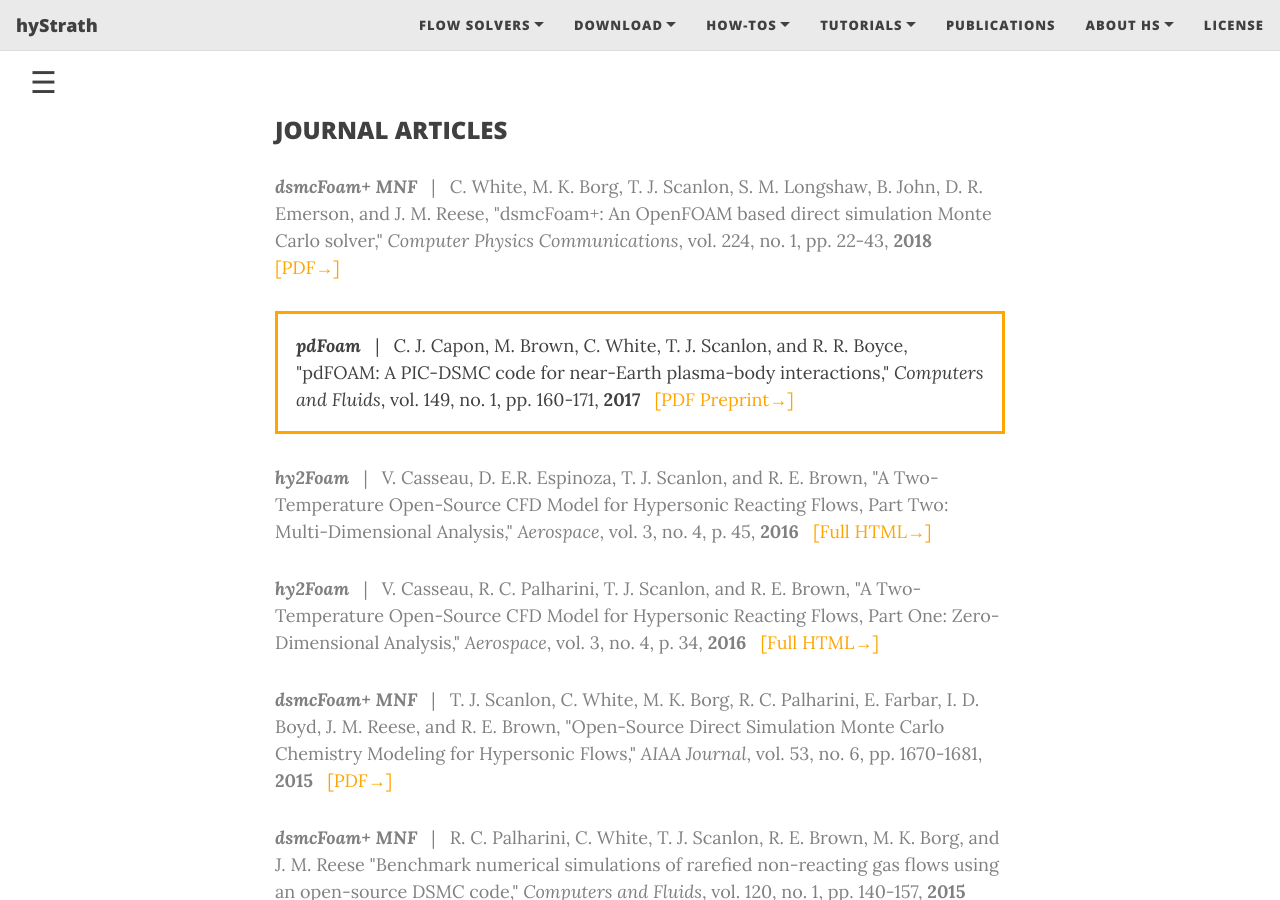
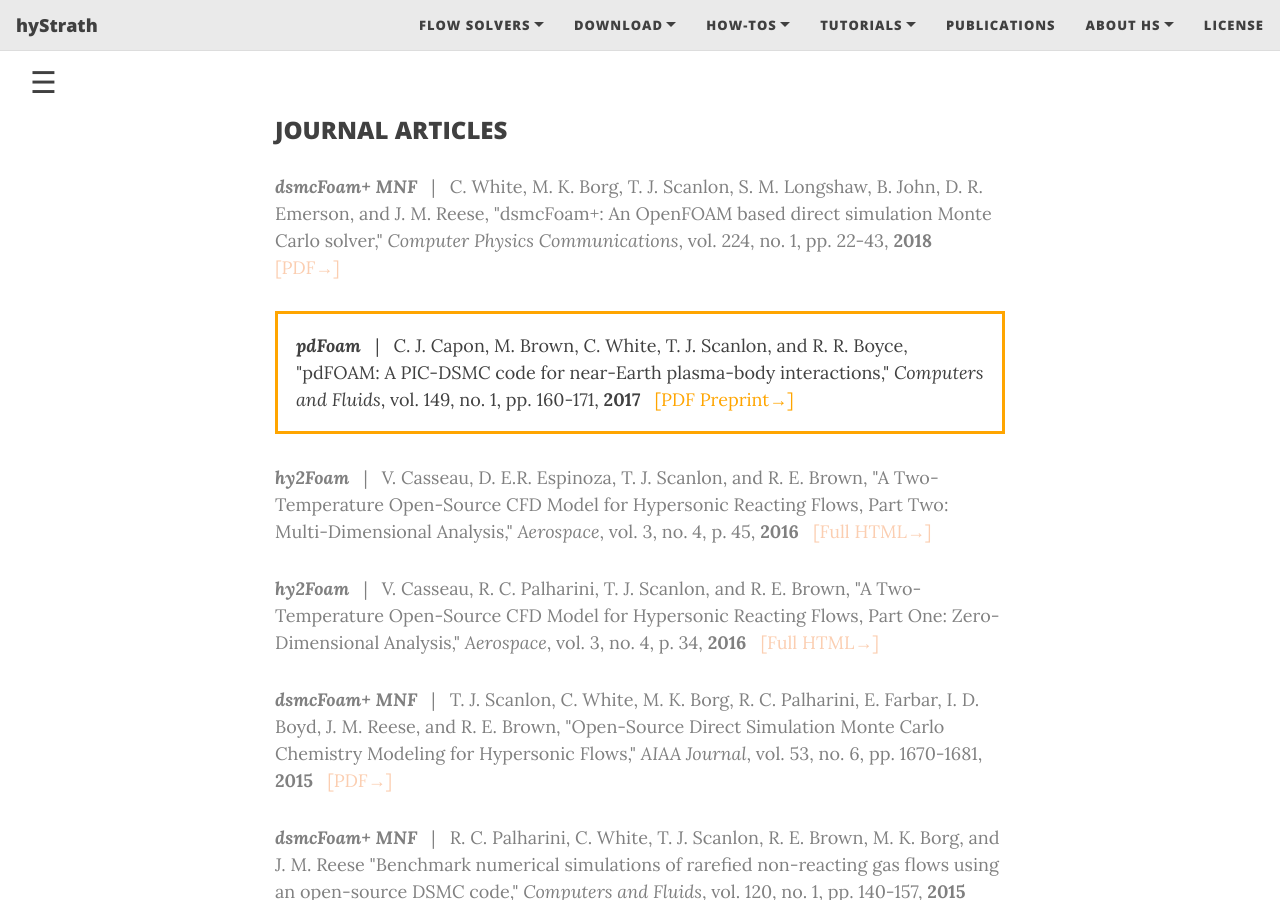
Before and after one commit to hystrath/hystrath.github.io, a Jekyll site: the page built from publications-pdfoam.md, in a window 1280 px wide and 900 px high, scrolled down 475 px. Built offline with Jekyll 4.4.1, drawn with Linux system fonts in a browser that asks for light colours; nearby versions of some CDN libraries.

Commit message:
Editing pages

```diff
--- a/publications-pdfoam.md
+++ b/publications-pdfoam.md
@@ -55,43 +55,43 @@ howpublished = {\url{https://github.com/vincentcasseau/hyStrath/}}
 
 <h3>JOURNAL ARTICLES</h3>
 {: #journal-articles }
-  <p style="color:grey"><b><i>dsmcFoam+ MNF</i></b> &nbsp; | &nbsp; C. White, M. K. Borg, T. J. Scanlon, S. M. Longshaw, B. John, D. R. Emerson, and J. M. Reese, "dsmcFoam+: An OpenFOAM based direct simulation Monte Carlo solver," <i>Computer Physics Communications</i>, vol. 224, no. 1, pp. 22-43, <b>2018</b> &nbsp; <a href="https://pure.strath.ac.uk/portal/files/81235392/White_etal_CPC_2017_an_OpenFOAM_based_direct_simulation_Monte_Carlo_solver.pdf" target="_blank" style="color:orange"> [PDF→]</a></p>
+  <p style="color:grey"><b><i>dsmcFoam+ MNF</i></b> &nbsp; | &nbsp; C. White, M. K. Borg, T. J. Scanlon, S. M. Longshaw, B. John, D. R. Emerson, and J. M. Reese, "dsmcFoam+: An OpenFOAM based direct simulation Monte Carlo solver," <i>Computer Physics Communications</i>, vol. 224, no. 1, pp. 22-43, <b>2018</b> &nbsp; <a href="https://pure.strath.ac.uk/portal/files/81235392/White_etal_CPC_2017_an_OpenFOAM_based_direct_simulation_Monte_Carlo_solver.pdf" target="_blank" style="color:#FBCEB1"> [PDF→]</a></p>
   <p style="border:3px; border-style:solid; border-color:orange; padding: 1em;"><b><i>pdFoam</i></b> &nbsp; | &nbsp; C. J. Capon, M. Brown, C. White, T. J. Scanlon, and R. R. Boyce, "pdFOAM: A PIC-DSMC code for near-Earth plasma-body interactions," <i>Computers and Fluids</i>, vol. 149, no. 1, pp. 160-171, <b>2017</b> &nbsp; <a href="http://eprints.gla.ac.uk/138700/7/138700.pdf" target="_blank" style="color:orange"> [PDF Preprint→]</a></p>
-  <p style="color:grey"><b><i>hy2Foam</i></b> &nbsp; | &nbsp; V. Casseau, D. E.R. Espinoza, T. J. Scanlon, and R. E. Brown, "A Two-Temperature Open-Source CFD Model for Hypersonic Reacting Flows, Part Two: Multi-Dimensional Analysis," <i>Aerospace</i>, vol. 3, no. 4, p. 45, <b>2016</b> &nbsp; <a href="http://www.mdpi.com/2226-4310/3/4/45/html" target="_blank" style="color:orange"> [Full HTML→]</a></p>
-  <p style="color:grey"><b><i>hy2Foam</i></b> &nbsp; | &nbsp; V. Casseau, R. C. Palharini, T. J. Scanlon, and R. E. Brown, "A Two-Temperature Open-Source CFD Model for Hypersonic Reacting Flows, Part One: Zero-Dimensional Analysis," <i>Aerospace</i>, vol. 3, no. 4, p. 34, <b>2016</b> &nbsp; <a href="ttp://www.mdpi.com/2226-4310/3/4/34/html" target="_blank" style="color:orange"> [Full HTML→]</a></p>
-  <p style="color:grey"><b><i>dsmcFoam+ MNF</i></b> &nbsp; | &nbsp; T. J. Scanlon, C. White, M. K. Borg, R. C. Palharini, E. Farbar, I. D. Boyd, J. M. Reese, and R. E. Brown, "Open-Source Direct Simulation Monte Carlo Chemistry Modeling for Hypersonic Flows," <i>AIAA Journal</i>, vol. 53, no. 6, pp. 1670-1681, <b>2015</b> &nbsp; <a href="https://deepblue.lib.umich.edu/bitstream/handle/2027.42/140685/1.J053370.pdf?sequence=1" target="_blank" style="color:orange"> [PDF→]</a></p>
-  <p style="color:grey"><b><i>dsmcFoam+ MNF</i></b> &nbsp; | &nbsp; R. C. Palharini, C. White, T. J. Scanlon, R. E. Brown, M. K. Borg, and J. M. Reese "Benchmark numerical simulations of rarefied non-reacting gas flows using an open-source DSMC code," <i>Computers and Fluids</i>, vol. 120, no. 1, pp. 140-157, <b>2015</b> &nbsp; <a href="https://www.pure.ed.ac.uk/ws/portalfiles/portal/21924394/PalhariniEtAlCompFluids2015.pdf" target="_blank" style="color:orange"> [PDF Preprint→]</a></p>
-  <p style="color:grey"><b><i>dsmcFoam+ MNF</i></b> &nbsp; | &nbsp; T. J. Scanlon, E. Roohi, C. White, M. Darbandi, and J. M. Reese, "An open source, parallel DSMC code for rarefied gas flows in arbitrary geometries," <i>Computer & Fluids</i>, vol. 39, no. 10, pp. 2078-2089, <b>2010</b> &nbsp; <a href="https://www.research.ed.ac.uk/portal/files/17079048/ScanlonEtAlCandF2010.pdf" target="_blank" style="color:orange"> [PDF→]</a></p>
+  <p style="color:grey"><b><i>hy2Foam</i></b> &nbsp; | &nbsp; V. Casseau, D. E.R. Espinoza, T. J. Scanlon, and R. E. Brown, "A Two-Temperature Open-Source CFD Model for Hypersonic Reacting Flows, Part Two: Multi-Dimensional Analysis," <i>Aerospace</i>, vol. 3, no. 4, p. 45, <b>2016</b> &nbsp; <a href="http://www.mdpi.com/2226-4310/3/4/45/html" target="_blank" style="color:#FBCEB1"> [Full HTML→]</a></p>
+  <p style="color:grey"><b><i>hy2Foam</i></b> &nbsp; | &nbsp; V. Casseau, R. C. Palharini, T. J. Scanlon, and R. E. Brown, "A Two-Temperature Open-Source CFD Model for Hypersonic Reacting Flows, Part One: Zero-Dimensional Analysis," <i>Aerospace</i>, vol. 3, no. 4, p. 34, <b>2016</b> &nbsp; <a href="ttp://www.mdpi.com/2226-4310/3/4/34/html" target="_blank" style="color:#FBCEB1"> [Full HTML→]</a></p>
+  <p style="color:grey"><b><i>dsmcFoam+ MNF</i></b> &nbsp; | &nbsp; T. J. Scanlon, C. White, M. K. Borg, R. C. Palharini, E. Farbar, I. D. Boyd, J. M. Reese, and R. E. Brown, "Open-Source Direct Simulation Monte Carlo Chemistry Modeling for Hypersonic Flows," <i>AIAA Journal</i>, vol. 53, no. 6, pp. 1670-1681, <b>2015</b> &nbsp; <a href="https://deepblue.lib.umich.edu/bitstream/handle/2027.42/140685/1.J053370.pdf?sequence=1" target="_blank" style="color:#FBCEB1"> [PDF→]</a></p>
+  <p style="color:grey"><b><i>dsmcFoam+ MNF</i></b> &nbsp; | &nbsp; R. C. Palharini, C. White, T. J. Scanlon, R. E. Brown, M. K. Borg, and J. M. Reese "Benchmark numerical simulations of rarefied non-reacting gas flows using an open-source DSMC code," <i>Computers and Fluids</i>, vol. 120, no. 1, pp. 140-157, <b>2015</b> &nbsp; <a href="https://www.pure.ed.ac.uk/ws/portalfiles/portal/21924394/PalhariniEtAlCompFluids2015.pdf" target="_blank" style="color:#FBCEB1"> [PDF Preprint→]</a></p>
+  <p style="color:grey"><b><i>dsmcFoam+ MNF</i></b> &nbsp; | &nbsp; T. J. Scanlon, E. Roohi, C. White, M. Darbandi, and J. M. Reese, "An open source, parallel DSMC code for rarefied gas flows in arbitrary geometries," <i>Computer & Fluids</i>, vol. 39, no. 10, pp. 2078-2089, <b>2010</b> &nbsp; <a href="https://www.research.ed.ac.uk/portal/files/17079048/ScanlonEtAlCandF2010.pdf" target="_blank" style="color:#FBCEB1"> [PDF→]</a></p>
 
 <h3>CONFERENCE PAPERS</h3>
 {: #conference-papers }
-  <p style="color:grey"><b><i>dsmcFoam+</i></b> &nbsp; | &nbsp; V. Casseau and C. White, "Effective diffusivity in porous media under rarefied gas conditions," <i>31st International Symposium on Rarefied Gas Dynamics</i> (Glasgow, UK, 23-27 July 2018), vol. 2132, no. 1, 150001, <b>2019</b> &nbsp; <a href="https://github.com/vincentcasseau/hyStrath/blob/master/doc/ConferencePreprint_RGD31_CasseauWhite.pdf" target="_blank" style="color:orange"> [PDF Preprint→]</a></p>
-  <p style="color:grey"><b><i>ARC</i></b> &nbsp; | &nbsp; V. Renato and T. J. Scanlon, "Multi-dimensional Ablation and Thermal Response Program for Martian Entry Analysis," <i>68th International Astronautical Congress</i> (Adelaide, Australia, 25-29 September 2017), <b>2017</b> &nbsp; <a href="https://strathprints.strath.ac.uk/62926/1/Renato_Scanlon_IAC_2017_Multi_dimensional_ablation_and_thermal_response_program_for_Martian_entry_analysis.pdf" target="_blank" style="color:orange"> [PDF Preprint→]</a></p>
+  <p style="color:grey"><b><i>dsmcFoam+</i></b> &nbsp; | &nbsp; V. Casseau and C. White, "Effective diffusivity in porous media under rarefied gas conditions," <i>31st International Symposium on Rarefied Gas Dynamics</i> (Glasgow, UK, 23-27 July 2018), vol. 2132, no. 1, 150001, <b>2019</b> &nbsp; <a href="https://github.com/vincentcasseau/hyStrath/blob/master/doc/ConferencePreprint_RGD31_CasseauWhite.pdf" target="_blank" style="color:#FBCEB1"> [PDF Preprint→]</a></p>
+  <p style="color:grey"><b><i>ARC</i></b> &nbsp; | &nbsp; V. Renato and T. J. Scanlon, "Multi-dimensional Ablation and Thermal Response Program for Martian Entry Analysis," <i>68th International Astronautical Congress</i> (Adelaide, Australia, 25-29 September 2017), <b>2017</b> &nbsp; <a href="https://strathprints.strath.ac.uk/62926/1/Renato_Scanlon_IAC_2017_Multi_dimensional_ablation_and_thermal_response_program_for_Martian_entry_analysis.pdf" target="_blank" style="color:#FBCEB1"> [PDF Preprint→]</a></p>
   <p style="color:grey"><b><i>ARC</i></b> &nbsp; | &nbsp; V. Renato, T. J. Scanlon, and R. E. Brown, "Multi-dimensional Ablation and Thermal Response Program for
-Re-entry Analysis," <i>31st International Symposium on Space Technology and Science</i> (Matsuyama City, Japan, 3-9 June 2017), <b>2017</b> &nbsp; <a href="https://pure.strath.ac.uk/portal/files/72079768/Renato_etal_ISTS_2017_Multi_dimensional_ablation_and_thermal_response_program_for_re_entry_analysis.pdf" target="_blank" style="color:orange"> [PDF Preprint→]</a></p>
-  <p style="color:grey"><b><i>hyFoam</i></b> &nbsp; | &nbsp; J.-J. O.E. Hoste, V. Casseau, M. Fossati, I. J. Taylor, and R. Gollan, "Numerical Modeling and Simulation of Supersonic Reacting Flows in Propulsion Systems by Open-Source Solvers," <i>21st AIAA International Space Planes and Hypersonic Systems and Technologies Conference</i> (Xiamen, China, 6-9 March 2017), AIAA Paper 2017-2411, <b>2017</b> &nbsp; <a href="http://eprints.gla.ac.uk/140369/1/140369.pdf" target="_blank" style="color:orange"> [PDF Preprint→]</a></p>
-  <p style="color:grey"><b><i>hyperFoam</i></b> &nbsp; | &nbsp; D. E.R. Espinoza, V. Casseau, T. J. Scanlon, and R. E. Brown, "An open-source hybrid CFD-DSMC solver for high speed flows," <i>30th International Symposium on Rarefied Gas Dynamics</i> (Victoria, BC, Canada, 10-15 July 2016), vol. 1786, no. 1, 050007, <b>2016</b> &nbsp; <a href="http://strathprints.strath.ac.uk/59955/14/Espinoza_etal_SRGD2016_An_open_source_hybrid_CFD_DSMC_solver_for_high_speed_flows.pdf" target="_blank" style="color:orange"> [PDF Preprint→]</a></p>
-  <p style="color:grey"><b><i>rhoCentralFoam</i></b> &nbsp; | &nbsp; D. E.R. Espinoza, T. J. Scanlon, and R. E. Brown, "Validation of tools to accelerate high-speed CFD simulations using OpenFOAM," <i>20th AIAA International Space Planes and Hypersonic Systems and Technologies Conference</i> (Glasgow, UK, 6-9 July 2015), AIAA Paper 2015-3566, <b>2015</b> &nbsp; <a href="https://strathprints.strath.ac.uk/55051/1/Espinoza_etal_MHYP15_Validation_tools_to_accelerate_high_speed_CFD_simulations_using_OpenFOAM.pdf" target="_blank" style="color:orange"> [PDF Preprint→]</a></p>
+Re-entry Analysis," <i>31st International Symposium on Space Technology and Science</i> (Matsuyama City, Japan, 3-9 June 2017), <b>2017</b> &nbsp; <a href="https://pure.strath.ac.uk/portal/files/72079768/Renato_etal_ISTS_2017_Multi_dimensional_ablation_and_thermal_response_program_for_re_entry_analysis.pdf" target="_blank" style="color:#FBCEB1"> [PDF Preprint→]</a></p>
+  <p style="color:grey"><b><i>hyFoam</i></b> &nbsp; | &nbsp; J.-J. O.E. Hoste, V. Casseau, M. Fossati, I. J. Taylor, and R. Gollan, "Numerical Modeling and Simulation of Supersonic Reacting Flows in Propulsion Systems by Open-Source Solvers," <i>21st AIAA International Space Planes and Hypersonic Systems and Technologies Conference</i> (Xiamen, China, 6-9 March 2017), AIAA Paper 2017-2411, <b>2017</b> &nbsp; <a href="http://eprints.gla.ac.uk/140369/1/140369.pdf" target="_blank" style="color:#FBCEB1"> [PDF Preprint→]</a></p>
+  <p style="color:grey"><b><i>hyperFoam</i></b> &nbsp; | &nbsp; D. E.R. Espinoza, V. Casseau, T. J. Scanlon, and R. E. Brown, "An open-source hybrid CFD-DSMC solver for high speed flows," <i>30th International Symposium on Rarefied Gas Dynamics</i> (Victoria, BC, Canada, 10-15 July 2016), vol. 1786, no. 1, 050007, <b>2016</b> &nbsp; <a href="http://strathprints.strath.ac.uk/59955/14/Espinoza_etal_SRGD2016_An_open_source_hybrid_CFD_DSMC_solver_for_high_speed_flows.pdf" target="_blank" style="color:#FBCEB1"> [PDF Preprint→]</a></p>
+  <p style="color:grey"><b><i>rhoCentralFoam</i></b> &nbsp; | &nbsp; D. E.R. Espinoza, T. J. Scanlon, and R. E. Brown, "Validation of tools to accelerate high-speed CFD simulations using OpenFOAM," <i>20th AIAA International Space Planes and Hypersonic Systems and Technologies Conference</i> (Glasgow, UK, 6-9 July 2015), AIAA Paper 2015-3566, <b>2015</b> &nbsp; <a href="https://strathprints.strath.ac.uk/55051/1/Espinoza_etal_MHYP15_Validation_tools_to_accelerate_high_speed_CFD_simulations_using_OpenFOAM.pdf" target="_blank" style="color:#FBCEB1"> [PDF Preprint→]</a></p>
 
 <h3>EXTENDED ABSTRACTS</h3>
 {: #extended-abstracts }
-  <p style="color:grey"><b><i>hy2Foam</i></b>, <b><i>dsmcFoam+</i></b>, <b><i>hyperFoam</i></b> &nbsp; | &nbsp; V. Casseau, D. E.R. Espinoza, and T. J. Scanlon, "Open-Source High-fidelity Solvers Dedicated to Re-entry Analysis and Design for Demise," <i>Final Stardust Conference</i>, European Space Agency - ESTEC (Noordwijk, Netherlands, 31 October - 3 November 2016), <b>2016</b> &nbsp; <a href="https://github.com/vincentcasseau/hyStrath/blob/master/doc/ExtendedAbstract_Stardust2016_CasseauEspinoza.pdf" target="_blank" style="color:orange"> [PDF→]</a></p>
-  <p style="color:grey"><b><i>dsmcFoam MNF</i></b> &nbsp;  T. J. Scanlon, R. C. Palharini, C. White, D. E.R. Espinoza, and V. Casseau, "Simulations of rarefied and continuum hypersonic flow over re-entry objects," <i>8th European Symposium on Aerothermodynamics for Space Vehicles</i> (Lisbon, Portugal, 2-6 March 2015), <b>2015</b> &nbsp; <a href="https://strathprints.strath.ac.uk/51961/" target="_blank" style="color:orange"> [PDF→]</a></p>
+  <p style="color:grey"><b><i>hy2Foam</i></b>, <b><i>dsmcFoam+</i></b>, <b><i>hyperFoam</i></b> &nbsp; | &nbsp; V. Casseau, D. E.R. Espinoza, and T. J. Scanlon, "Open-Source High-fidelity Solvers Dedicated to Re-entry Analysis and Design for Demise," <i>Final Stardust Conference</i>, European Space Agency - ESTEC (Noordwijk, Netherlands, 31 October - 3 November 2016), <b>2016</b> &nbsp; <a href="https://github.com/vincentcasseau/hyStrath/blob/master/doc/ExtendedAbstract_Stardust2016_CasseauEspinoza.pdf" target="_blank" style="color:#FBCEB1"> [PDF→]</a></p>
+  <p style="color:grey"><b><i>dsmcFoam MNF</i></b> &nbsp;  T. J. Scanlon, R. C. Palharini, C. White, D. E.R. Espinoza, and V. Casseau, "Simulations of rarefied and continuum hypersonic flow over re-entry objects," <i>8th European Symposium on Aerothermodynamics for Space Vehicles</i> (Lisbon, Portugal, 2-6 March 2015), <b>2015</b> &nbsp; <a href="https://strathprints.strath.ac.uk/51961/" target="_blank" style="color:#FBCEB1"> [PDF→]</a></p>
 
 <h3>THESES</h3>
 {: #theses }
-  <p style="color:grey"><b><i>hyperFoam</i></b> &nbsp; | &nbsp; D. E.R. Espinoza, "An Open-Source Hybrid CFD-DSMC Solver for High-Speed Flows," PhD thesis, University of Strathclyde, Glasgow (UK), <b>2018</b> &nbsp; <a href="https://github.com/vincentcasseau/hyStrath/blob/master/doc/PhDthesis-danielespinoza.pdf" target="_blank" style="color:orange"> [PDF→]</a></p>
-  <p style="color:grey"><b><i>ARC</i></b> &nbsp; | &nbsp; V. Renato, "Multi-dimensional Thermal Response & Permeability Characterization for Porous Ablative Materials," PhD thesis, University of Strathclyde, Glasgow (UK), <b>2018</b> &nbsp; <a href="https://github.com/vincentcasseau/hyStrath/blob/master/doc/PhDthesis-violarenato.pdf" target="_blank" style="color:orange"> [PDF→]</a></p>
-  <p style="color:grey"><b><i>Eilmer3</i></b>, <b><i>Eilmer4</i></b> &nbsp; | &nbsp; J.-J. O.E. Hoste, "Scramjet Combustion Modeling using Eddy Dissipation Model," PhD thesis, University of Strathclyde, Glasgow (UK), <b>2018</b> &nbsp; <a href="https://github.com/vincentcasseau/hyStrath/blob/master/doc/PhDthesis-jimmyjohnhoste.pdf" target="_blank" style="color:orange"> [PDF→]</a> &nbsp; NB: <a href="http://cfcfd.mechmining.uq.edu.au/docs/tools/eilmer/" target="_blank" style="color:#ADD8E6"> Eilmer 3 </a> is a research and educational simulation code for 2D and 3D gas dynamics designed by Dr Peter Jacobs, Dr Rowan Gollan, Dr Daniel Potter and others (University of Queensland, Australia). See also the <a href="https://hystrath.github.io/tutos-hyfoam/#3-lorrains-scramjet" target="_blank" style="color:#ADD8E6"> tutorial case available on hyStrath</a> that uses <i>hyFoam</i></p>
+  <p style="color:grey"><b><i>hyperFoam</i></b> &nbsp; | &nbsp; D. E.R. Espinoza, "An Open-Source Hybrid CFD-DSMC Solver for High-Speed Flows," PhD thesis, University of Strathclyde, Glasgow (UK), <b>2018</b> &nbsp; <a href="https://github.com/vincentcasseau/hyStrath/blob/master/doc/PhDthesis-danielespinoza.pdf" target="_blank" style="color:#FBCEB1"> [PDF→]</a></p>
+  <p style="color:grey"><b><i>ARC</i></b> &nbsp; | &nbsp; V. Renato, "Multi-dimensional Thermal Response & Permeability Characterization for Porous Ablative Materials," PhD thesis, University of Strathclyde, Glasgow (UK), <b>2018</b> &nbsp; <a href="https://github.com/vincentcasseau/hyStrath/blob/master/doc/PhDthesis-violarenato.pdf" target="_blank" style="color:#FBCEB1"> [PDF→]</a></p>
+  <p style="color:grey"><b><i>Eilmer3</i></b>, <b><i>Eilmer4</i></b> &nbsp; | &nbsp; J.-J. O.E. Hoste, "Scramjet Combustion Modeling using Eddy Dissipation Model," PhD thesis, University of Strathclyde, Glasgow (UK), <b>2018</b> &nbsp; <a href="https://github.com/vincentcasseau/hyStrath/blob/master/doc/PhDthesis-jimmyjohnhoste.pdf" target="_blank" style="color:#FBCEB1"> [PDF→]</a> &nbsp; NB: <a href="http://cfcfd.mechmining.uq.edu.au/docs/tools/eilmer/" target="_blank" style="color:#ADD8E6"> Eilmer 3 </a> is a research and educational simulation code for 2D and 3D gas dynamics designed by Dr Peter Jacobs, Dr Rowan Gollan, Dr Daniel Potter and others (University of Queensland, Australia). See also the <a href="https://hystrath.github.io/tutos-hyfoam/#3-lorrains-scramjet" target="_blank" style="color:#ADD8E6"> tutorial case available on hyStrath</a> that uses <i>hyFoam</i></p>
   <p style="color:grey"><b><i>rhoCentralFoam</i></b>, <b><i>Eilmer3</i></b>, <b><i>hyFoam</i></b> &nbsp; | &nbsp; D. Puorto, "Suitability of rhoCentralFoam for Scramjet Internal Flows," Master's thesis, University of Naples Federico II, Naples (Italy), <b>2017</b></p>
   <p style="border:3px; border-style:solid; border-color:orange; padding: 1em;"><b><i>pdFoam</i></b> &nbsp; | &nbsp;  C. J. Capon, "Ionospheric Aerodynamics in Low Earth Orbit," PhD thesis, University of New South Wales, Canberra (Australia), <b>2017</b> &nbsp; <a href="http://unsworks.unsw.edu.au/fapi/datastream/unsworks:46528/SOURCE01?view=true" target="_blank" style="color:orange"> [PDF→]</a></p>
-  <p style="color:grey"><b><i>hyFoam</i></b>, <b><i>hy2Foam</i></b> &nbsp; | &nbsp;  V. Casseau, "An Open-Source CFD Solver for Planetary Entry," PhD thesis, University of Strathclyde, Glasgow (UK), <b>2017</b> &nbsp; <a href="https://github.com/vincentcasseau/hyStrath/blob/master/doc/PhDthesis-vincentcasseau.pdf" target="_blank" style="color:orange"> [PDF→]</a></p>
-  <p style="color:grey"><b><i>dsmcFoam MNF</i></b> &nbsp; | &nbsp;  R. C. Palharini, "Atmospheric Reentry Modelling Using an Open-Source DSMC Code," PhD thesis, University of Strathclyde, Glasgow (UK), <b>2014</b> &nbsp; <a href="https://github.com/vincentcasseau/hyStrath/blob/master/doc/PhDthesis-rodrigopalharini.pdf" target="_blank" style="color:orange"> [PDF→]</a></p>
+  <p style="color:grey"><b><i>hyFoam</i></b>, <b><i>hy2Foam</i></b> &nbsp; | &nbsp;  V. Casseau, "An Open-Source CFD Solver for Planetary Entry," PhD thesis, University of Strathclyde, Glasgow (UK), <b>2017</b> &nbsp; <a href="https://github.com/vincentcasseau/hyStrath/blob/master/doc/PhDthesis-vincentcasseau.pdf" target="_blank" style="color:#FBCEB1"> [PDF→]</a></p>
+  <p style="color:grey"><b><i>dsmcFoam MNF</i></b> &nbsp; | &nbsp;  R. C. Palharini, "Atmospheric Reentry Modelling Using an Open-Source DSMC Code," PhD thesis, University of Strathclyde, Glasgow (UK), <b>2014</b> &nbsp; <a href="https://github.com/vincentcasseau/hyStrath/blob/master/doc/PhDthesis-rodrigopalharini.pdf" target="_blank" style="color:#FBCEB1"> [PDF→]</a></p>
 
 <h3>TECHNICAL REPORTS</h3>
 {: #technical-reports }
-  <p style="color:grey"><b><i>hyFoam</i></b> &nbsp; | &nbsp; J.-J. O.E. Hoste and V. Casseau, "Verification and Validation of <i>hyFoam</i> for Supersonic External Flows," TechReport-HS1, <b>05/2021</b> &nbsp; <a href="https://github.com/vincentcasseau/hyStrath/blob/master/doc/TechReport-HS1-hostecasseau.pdf" target="_blank" style="color:orange"> [PDF→]</a></p>
+  <p style="color:grey"><b><i>hyFoam</i></b> &nbsp; | &nbsp; J.-J. O.E. Hoste and V. Casseau, "Verification and Validation of <i>hyFoam</i> for Supersonic External Flows," TechReport-HS1, <b>05/2021</b> &nbsp; <a href="https://github.com/vincentcasseau/hyStrath/blob/master/doc/TechReport-HS1-hostecasseau.pdf" target="_blank" style="color:#FBCEB1"> [PDF→]</a></p>
 
 <h3>PRESENTATION SLIDES</h3>
 {: #presentation-slides }
-  <p style="color:grey"><b><i>hy2Foam</i></b>, <b><i>dsmcFoam+</i></b>, <b><i>hyperFoam</i></b> &nbsp; | &nbsp; V. Casseau, D. E.R. Espinoza, and T. J. Scanlon, "Open-Source High-fidelity Solvers Dedicated to Re-entry Analysis and Design for Demise," <i>Final Stardust Conference</i>, European Space Agency - ESTEC (Noordwijk, Netherlands, 31 October - 3 November 2016), <b>2016</b> &nbsp; <a href="https://github.com/vincentcasseau/hyStrath/blob/master/doc/Slides_FinalStardustConference2016_CasseauEspinoza.pdf" target="_blank" style="color:orange"> [PDF→]</a></p>
+  <p style="color:grey"><b><i>hy2Foam</i></b>, <b><i>dsmcFoam+</i></b>, <b><i>hyperFoam</i></b> &nbsp; | &nbsp; V. Casseau, D. E.R. Espinoza, and T. J. Scanlon, "Open-Source High-fidelity Solvers Dedicated to Re-entry Analysis and Design for Demise," <i>Final Stardust Conference</i>, European Space Agency - ESTEC (Noordwijk, Netherlands, 31 October - 3 November 2016), <b>2016</b> &nbsp; <a href="https://github.com/vincentcasseau/hyStrath/blob/master/doc/Slides_FinalStardustConference2016_CasseauEspinoza.pdf" target="_blank" style="color:#FBCEB1"> [PDF→]</a></p>
```
